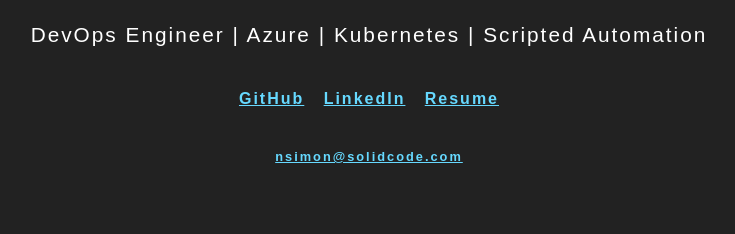
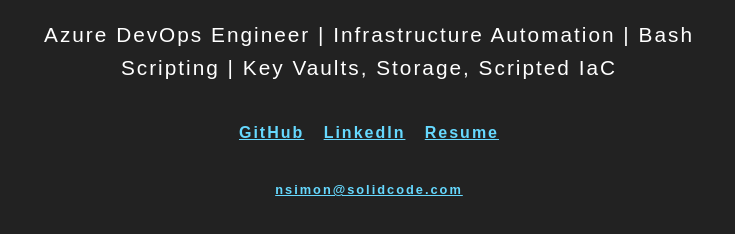
Before and after one commit to nsimon/solidcode, a plain HTML site: page index.html in a window 1280 px wide. Shown: the part 144-378 px from the top of the page, without its empty margins (271-1006 px from the left). Drawn offline with Linux system fonts and the light colour scheme.

Commit message:
Updated resume. Updated site tagline.

```diff
--- a/index.html
+++ b/index.html
@@ -17,7 +17,7 @@
 <body class="dark-mode">
   <div class="container">
     <h1>Neil R. Simon</h1>
-    <p class="tagline">DevOps Engineer | Azure | Kubernetes | Scripted Automation</p>
+    <p class="tagline">Azure DevOps Engineer | Infrastructure Automation | Bash Scripting | Key Vaults, Storage, Scripted IaC</p>
     <div class="links">
       <a href="https://github.com/nsimon" target="_blank">GitHub</a>
       &nbsp;
```
Also changed, not shown: 1 other file.
